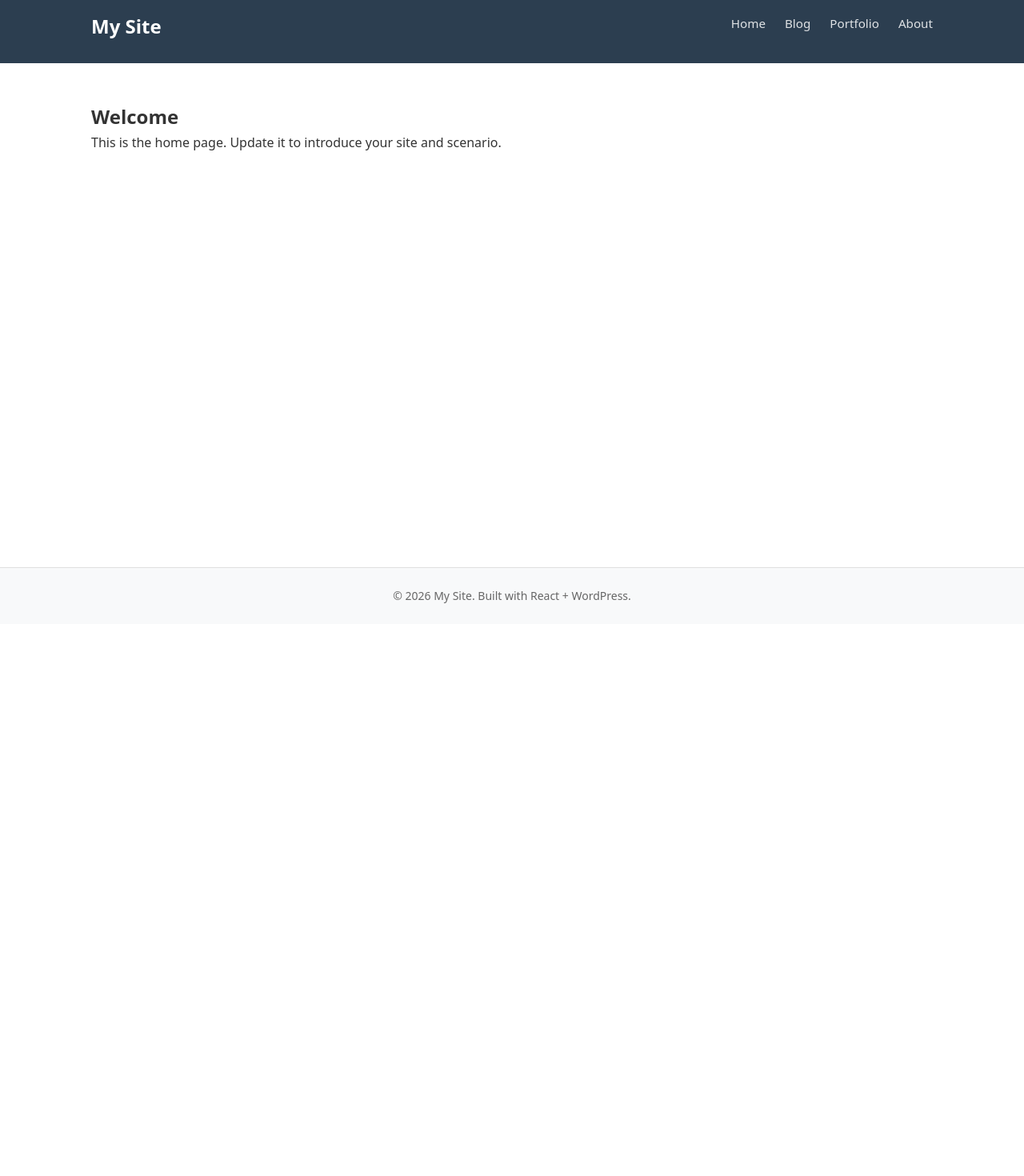
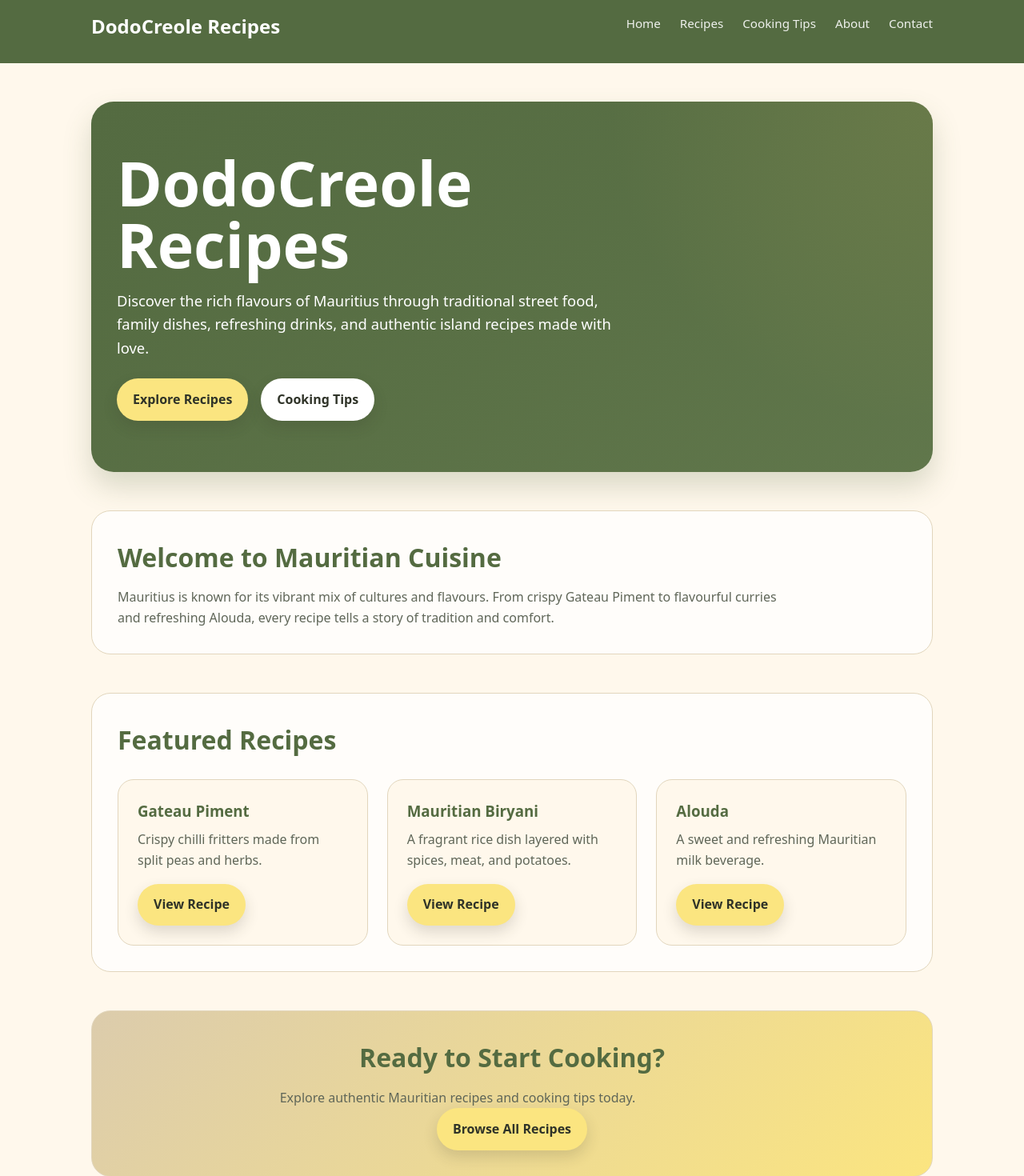
Before and after one commit to Urveesha/DodoCreole-Online-Cookbook, a React (Vite) app: page / in a window 1280 px wide. Shown: the part 20-1490 px from the top of the page at 80% size. Before the commit the page ends 800 px from the top, so only its background shows below. Built offline with nearby package versions, Linux system fonts and the light colour scheme; no server answers.

Commit message:
Improve homepage design

```diff
--- a/src/components/Header.jsx
+++ b/src/components/Header.jsx
@@ -4,15 +4,15 @@ function Header() {
   return (
     <header className="site-header">
       <div className="container">
-        {/* TODO: Replace with your site name */}
-        <h1><Link to="/">My Site</Link></h1>
+        <h1><Link to="/">DodoCreole Recipes</Link></h1>
+
         <nav className="site-nav">
           <ul>
             <li><Link to="/">Home</Link></li>
-            <li><Link to="/blog">Blog</Link></li>
-            {/* TODO: Update label and path to match your CPT */}
-            <li><Link to="/cpt">Portfolio</Link></li>
+            <li><Link to="/blog">Recipes</Link></li>
+            <li><Link to="/cpt">Cooking Tips</Link></li>
             <li><Link to="/page/about">About</Link></li>
+            <li><Link to="/page/contact">Contact</Link></li>
           </ul>
         </nav>
       </div>
--- a/src/index.css
+++ b/src/index.css
@@ -1,15 +1,16 @@
 /* =============================================
-   CSS Custom Properties — update these to match
-   your site's visual identity
+   CSS Custom Properties
    ============================================= */
 :root {
-  --colour-primary: #2c3e50;
-  --colour-accent: #3498db;
-  --colour-text: #333;
-  --colour-text-light: #666;
-  --colour-background: #fff;
-  --colour-surface: #f8f9fa;
-  --colour-border: #e0e0e0;
+  --colour-primary: #546B41;
+  --colour-secondary: #99AD7A;
+  --colour-accent: #FBE580;
+  --colour-warm: #DCCCAC;
+  --colour-background: #FFF8EC;
+  --colour-surface: #ffffff;
+  --colour-text: #2f3328;
+  --colour-text-light: #5f6658;
+  --colour-border: #e2d6bd;
 
   --font-heading: system-ui, sans-serif;
   --font-body: system-ui, sans-serif;
@@ -43,7 +44,7 @@ img {
 }
 
 a {
-  color: var(--colour-accent);
+  color: var(--colour-primary);
   text-decoration: none;
 }
 
@@ -104,24 +105,151 @@ a:hover {
 }
 
 .site-nav a {
-  color: rgba(255,255,255,0.85);
+  color: rgba(255, 255, 255, 0.9);
   font-size: 0.95rem;
 }
 
 .site-nav a:hover {
+  color: var(--colour-accent);
+  text-decoration: none;
+}
+
+/* =============================================
+   Homepage
+   ============================================= */
+.home-page {
+  display: flex;
+  flex-direction: column;
+  gap: var(--spacing-lg);
+}
+
+.hero-section {
+  min-height: 430px;
+  border-radius: 28px;
+  background:
+    linear-gradient(rgba(84, 107, 65, 0.88), rgba(84, 107, 65, 0.82)),
+    radial-gradient(circle at top right, #FBE580 0, transparent 35%),
+    linear-gradient(135deg, #546B41, #99AD7A);
+  display: flex;
+  align-items: center;
+  padding: 4rem 2rem;
+  overflow: hidden;
+  box-shadow: 0 18px 35px rgba(84, 107, 65, 0.22);
+}
+
+.hero-overlay {
+  max-width: 720px;
   color: white;
+}
+
+.hero-overlay h1 {
+  font-size: clamp(2.5rem, 6vw, 4.8rem);
+  line-height: 1;
+  margin-bottom: 1rem;
+}
+
+.hero-overlay p {
+  font-size: 1.15rem;
+  max-width: 650px;
+  margin-bottom: 1.5rem;
+}
+
+.hero-buttons {
+  display: flex;
+  gap: 1rem;
+  flex-wrap: wrap;
+}
+
+.hero-btn,
+.card-btn,
+.cta-btn {
+  display: inline-block;
+  background: var(--colour-accent);
+  color: var(--colour-text);
+  font-weight: 700;
+  padding: 0.85rem 1.25rem;
+  border-radius: 999px;
+  box-shadow: 0 8px 18px rgba(47, 51, 40, 0.16);
+}
+
+.hero-btn:hover,
+.card-btn:hover,
+.cta-btn:hover {
+  transform: translateY(-2px);
   text-decoration: none;
+}
+
+.secondary-btn {
+  background: white;
+}
+
+.welcome-section,
+.featured-section,
+.cta-section {
+  background: rgba(255, 255, 255, 0.75);
+  border: 1px solid var(--colour-border);
+  border-radius: 24px;
+  padding: 2rem;
+}
+
+.welcome-section h2,
+.featured-section h2,
+.cta-section h2 {
+  color: var(--colour-primary);
+  font-size: 2rem;
+  margin-bottom: 0.75rem;
+}
+
+.welcome-section p,
+.cta-section p {
+  max-width: 850px;
+  color: var(--colour-text-light);
+}
+
+.featured-grid {
+  display: grid;
+  grid-template-columns: repeat(3, 1fr);
+  gap: var(--spacing-md);
+  margin-top: var(--spacing-md);
+}
+
+.featured-card {
+  background: var(--colour-background);
+  border: 1px solid var(--colour-border);
+  border-radius: 20px;
+  padding: 1.5rem;
+  transition: transform 0.2s, box-shadow 0.2s;
+}
+
+.featured-card:hover {
+  transform: translateY(-5px);
+  box-shadow: 0 12px 28px rgba(84, 107, 65, 0.16);
+}
+
+.featured-card h3 {
+  color: var(--colour-primary);
+  margin-bottom: 0.5rem;
+}
+
+.featured-card p {
+  color: var(--colour-text-light);
+  margin-bottom: 1rem;
+}
+
+.cta-section {
+  text-align: center;
+  background: linear-gradient(135deg, var(--colour-warm), var(--colour-accent));
 }
 
 /* =============================================
    Footer
    ============================================= */
 .site-footer {
-  background: var(--colour-surface);
+  background: var(--colour-primary);
   border-top: 1px solid var(--colour-border);
   padding: var(--spacing-md);
   text-align: center;
-  color: var(--colour-text-light);
+  color: white;
   font-size: 0.875rem;
 }
 
@@ -142,7 +270,7 @@ a:hover {
 
 .api-error {
   max-width: 560px;
-  margin: var(--spacing-xl) auto;
+  margin: var(--spacing-lg) auto;
   padding: var(--spacing-lg);
   border-left: 4px solid #c0392b;
   background: #fdf2f2;
@@ -159,18 +287,15 @@ a:hover {
   background: #eaf4fb;
 }
 
-.api-error--setup h2 {
-  color: #2980b9;
-}
-
-.api-error h2 {
+.api-error h2,
+.api-error--missing h2 {
   margin: 0 0 var(--spacing-sm);
   font-size: 1.1rem;
   color: #c0392b;
 }
 
-.api-error--missing h2 {
-  color: #c0392b;
+.api-error--setup h2 {
+  color: #2980b9;
 }
 
 .api-error p {
@@ -204,29 +329,31 @@ a:hover {
 
 .post-card {
   border: 1px solid var(--colour-border);
-  border-radius: 8px;
+  border-radius: 18px;
   overflow: hidden;
   background: var(--colour-surface);
-  transition: box-shadow 0.2s;
+  transition: transform 0.2s, box-shadow 0.2s;
 }
 
 .post-card:hover {
-  box-shadow: 0 4px 12px rgba(0,0,0,0.1);
+  transform: translateY(-4px);
+  box-shadow: 0 12px 28px rgba(84, 107, 65, 0.14);
 }
 
 .post-card img {
   width: 100%;
-  height: 180px;
+  height: 200px;
   object-fit: cover;
 }
 
 .post-card-body {
-  padding: var(--spacing-sm);
+  padding: var(--spacing-md);
 }
 
 .post-card h2 {
   font-size: 1.1rem;
   margin-bottom: 0.5rem;
+  color: var(--colour-primary);
 }
 
 .post-excerpt {
@@ -237,29 +364,34 @@ a:hover {
 
 .read-more {
   font-size: 0.875rem;
-  font-weight: 600;
+  font-weight: 700;
 }
 
 /* =============================================
    Single Post
    ============================================= */
 .single-post {
-  max-width: 720px;
+  max-width: 760px;
   margin: 0 auto;
 }
 
 .single-post h1 {
-  font-size: 2rem;
+  font-size: 2.4rem;
   margin: var(--spacing-md) 0;
+  color: var(--colour-primary);
 }
 
 .featured-image {
   width: 100%;
-  border-radius: 8px;
+  border-radius: 20px;
   margin-bottom: var(--spacing-md);
 }
 
 .post-content {
+  background: rgba(255,255,255,0.75);
+  border: 1px solid var(--colour-border);
+  border-radius: 20px;
+  padding: 2rem;
   line-height: 1.8;
 }
 
@@ -271,11 +403,23 @@ a:hover {
   display: inline-block;
   margin-bottom: var(--spacing-md);
   font-size: 0.9rem;
+  font-weight: 700;
 }
 
 /* =============================================
    Responsive
    ============================================= */
+@media (max-width: 800px) {
+  .featured-grid {
+    grid-template-columns: 1fr;
+  }
+
+  .hero-section {
+    min-height: 360px;
+    padding: 3rem 1.5rem;
+  }
+}
+
 @media (max-width: 600px) {
   .site-header .container {
     flex-direction: column;
@@ -287,6 +431,6 @@ a:hover {
   }
 
   .single-post h1 {
-    font-size: 1.5rem;
+    font-size: 1.7rem;
   }
 }
--- a/src/pages/BlogList.jsx
+++ b/src/pages/BlogList.jsx
@@ -17,7 +17,7 @@ function BlogList() {
     const fetchPosts = async () => {
       try {
         // _embed includes featured media in a single request
-        const response = await fetch(`${API}/posts?_embed&per_page=12`)
+        const response = await fetch(`${API}/posts?_embed&per_page=100`)
         if (!response.ok) throw new Error(`HTTP error: ${response.status}`)
         const data = await response.json()
         setPosts(data)
@@ -36,7 +36,7 @@ function BlogList() {
 
   return (
     <section>
-      <h1>Blog</h1>
+      <h1>Recipes</h1>
       {posts.length === 0 ? (
         <p>No posts found. Add some posts in WordPress first.</p>
       ) : (
--- a/src/pages/Home.jsx
+++ b/src/pages/Home.jsx
@@ -1,17 +1,99 @@
-// Home page — this is yours to design.
-// It should introduce your site and your chosen scenario.
-// Consider: a hero section, featured content, a welcome message.
-//
-// You can fetch data here (e.g. latest posts) using the same
-// pattern shown in BlogList.jsx, or keep it static.
+import { Link } from 'react-router-dom'
 
 function Home() {
   return (
-    <section>
-      {/* TODO: Design your home page. Replace this placeholder. */}
-      <h1>Welcome</h1>
-      <p>This is the home page. Update it to introduce your site and scenario.</p>
-    </section>
+    <div className="home-page">
+
+      {/* HERO SECTION */}
+      <section className="hero-section">
+        <div className="hero-overlay">
+          <h1>DodoCreole Recipes</h1>
+
+          <p>
+            Discover the rich flavours of Mauritius through traditional
+            street food, family dishes, refreshing drinks, and authentic
+            island recipes made with love.
+          </p>
+
+          <div className="hero-buttons">
+            <Link to="/blog" className="hero-btn">
+              Explore Recipes
+            </Link>
+
+            <Link to="/cpt" className="hero-btn secondary-btn">
+              Cooking Tips
+            </Link>
+          </div>
+        </div>
+      </section>
+
+      {/* WELCOME SECTION */}
+      <section className="welcome-section">
+        <h2>Welcome to Mauritian Cuisine</h2>
+
+        <p>
+          Mauritius is known for its vibrant mix of cultures and flavours.
+          From crispy Gateau Piment to flavourful curries and refreshing
+          Alouda, every recipe tells a story of tradition and comfort.
+        </p>
+      </section>
+
+      {/* FEATURED RECIPES */}
+      <section className="featured-section">
+        <h2>Featured Recipes</h2>
+
+        <div className="featured-grid">
+
+          <div className="featured-card">
+            <h3>Gateau Piment</h3>
+            <p>
+              Crispy chilli fritters made from split peas and herbs.
+            </p>
+
+            <Link to="/blog" className="card-btn">
+              View Recipe
+            </Link>
+          </div>
+
+          <div className="featured-card">
+            <h3>Mauritian Biryani</h3>
+            <p>
+              A fragrant rice dish layered with spices, meat, and potatoes.
+            </p>
+
+            <Link to="/blog" className="card-btn">
+              View Recipe
+            </Link>
+          </div>
+
+          <div className="featured-card">
+            <h3>Alouda</h3>
+            <p>
+              A sweet and refreshing Mauritian milk beverage.
+            </p>
+
+            <Link to="/blog" className="card-btn">
+              View Recipe
+            </Link>
+          </div>
+
+        </div>
+      </section>
+
+      {/* CALL TO ACTION */}
+      <section className="cta-section">
+        <h2>Ready to Start Cooking?</h2>
+
+        <p>
+          Explore authentic Mauritian recipes and cooking tips today.
+        </p>
+
+        <Link to="/blog" className="cta-btn">
+          Browse All Recipes
+        </Link>
+      </section>
+
+    </div>
   )
 }
 
```
Also changed, not shown: 1 other file (tests, documents, lock files or other folders).
